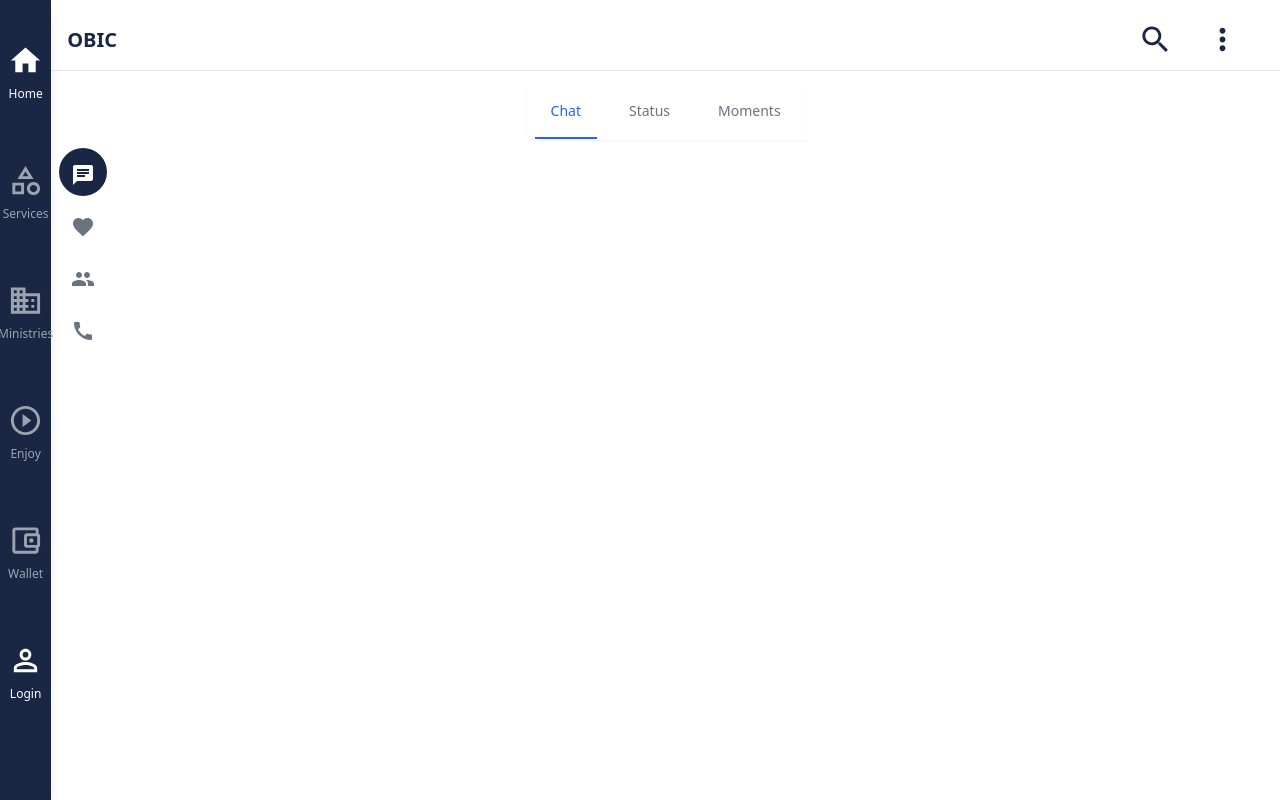
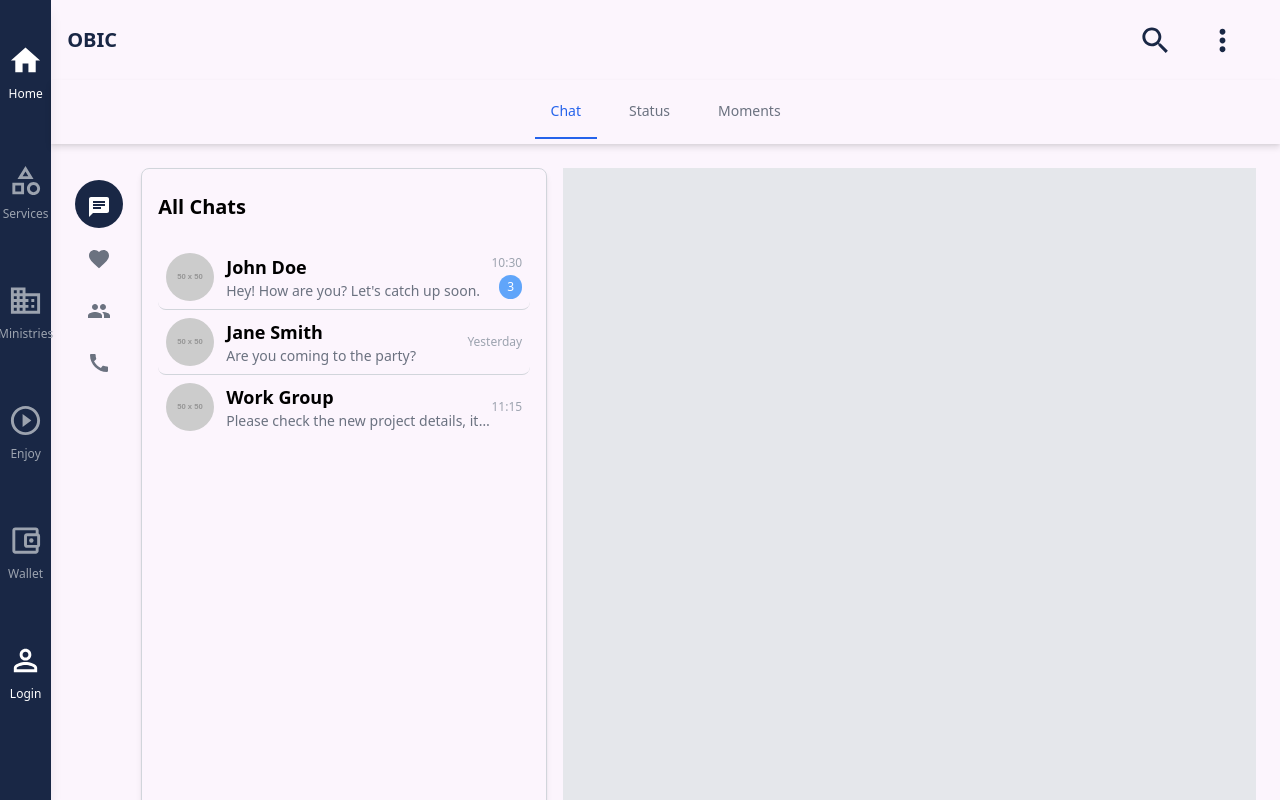
Before and after one commit to Tem-manager/ObicSystemWebsite, a React (Vite) app: page /chat/chats in a window 1280 px wide. Built offline with nearby package versions, Linux system fonts and the light colour scheme.

Commit message:
colors and chatTap

```diff
--- a/src/Components/Partials/SideBar.tsx
+++ b/src/Components/Partials/SideBar.tsx
@@ -18,7 +18,7 @@ const SideBar = () => {
   const isActive = (path) => location.pathname.startsWith(path);
 
   return (
-    <div className="bg-[#192745] h-screen w-[4vw] flex flex-col items-center py-8 shadow-lg fixed">
+    <div className="bg-[#192745] h-screen  flex flex-col items-center py-8 shadow-lg fixed sm:w-[1vw] md:w-[6vw] lg:w-[4vw] ">
       {/* Navigation Links */}
       <div className="flex flex-col items-center w-full space-y-10">
         {[
--- a/src/Layout/AppLayout.tsx
+++ b/src/Layout/AppLayout.tsx
@@ -1,10 +1,14 @@
 import SideBar from "../Components/Partials/SideBar";
+import { COLORS } from "../thems/Color";
 import PageContent from "./PageContent";
 
 function AppLayout() {
   return (
 
-    <div className="flex min-h-screen">
+    <div className="flex min-h-screen "
+    style={{ backgroundColor: COLORS.BACKGROUND }}
+>
+
 
       <aside className="">
         <SideBar />
--- a/src/features/chat/Components/Partials/ChatTab.tsx
+++ b/src/features/chat/Components/Partials/ChatTab.tsx
@@ -5,7 +5,7 @@ import { Link, useLocation } from "react-router-dom"; // استيراد useLocat
 
 export const ChatTab = () => {
   return (
-    <div className="sticky top-0 flex flex-col h-full pl-2">
+    <div className="sticky top-0 flex flex-col h-full pl-2 pt-4">
       <SlideTabs />
     </div>
   );
--- a/src/features/chat/Components/Partials/Header.tsx
+++ b/src/features/chat/Components/Partials/Header.tsx
@@ -39,7 +39,7 @@ import { MoreVert as MoreVertIcon, Search as SearchIcon } from "@mui/icons-mater
 function Header() {
   return (
     <div className="h-[10vh]  flex items-center justify-between ">
-      <div className="w-full bg-white pr-10 py-2 border-b border-gray-200box-border pl-4">
+      <div className="w-full pr-10 py-2  box-border pl-4 ">
         <div className="flex items-center justify-between h-[45px]">
           {/* Left section - OBIC text */}
           <div className="text-[#192745] text-xl font-semibold">OBIC</div>
--- a/src/features/chat/Components/Partials/Navbar.tsx
+++ b/src/features/chat/Components/Partials/Navbar.tsx
@@ -18,9 +18,9 @@ const Navbar: React.FC = () => {
   ];
 
   return (
-    <div className="h-[8vh] bg-white-700 flex items-center justify-center w-full">
+    <div className="h-[8vh] flex items-center justify-center w-full  shadow-[0_4px_6px_rgba(0,0,0,0.1),0_1px_3px_rgba(0,0,0,0.06)] relative z-10 ">
 
-    <div className="text-sm shadow-md font-medium text-center text-gray-500 bg-white shadow-sm">
+    <div className="text-sm  font-medium text-center text-gray-500  ">
       <ul className="flex justify-center items-center mb-px">
         {tabs.map((tab, index) => (
           <li key={index} className="mx-2">
--- a/src/features/chat/Layout/PageContent.tsx
+++ b/src/features/chat/Layout/PageContent.tsx
@@ -28,7 +28,7 @@ const PageContent: FC = () => {
   }, [pathname]);
 
   return (
-       <div className="overflow-auto h-[calc(100vh-18vh)]"
+       <div className="overflow-auto h-[calc(100vh-18vh)] p-4"
        ref={mainContentRef}
         >
       <div className="flex">
--- a/src/features/chat/pages/protected/chats/all-chats/AllChats.tsx
+++ b/src/features/chat/pages/protected/chats/all-chats/AllChats.tsx
@@ -1,61 +1,84 @@
 import ChatTab from "../../../../Components/Partials/ChatTab";
+import ChatList from "./ChatList";
 
 function AllChats() {
-  // مصفوفة البيانات
-  const chatData = Array.from({ length: 50 }, (_, index) => ({
-    id: index + 1,
-    imgSrc: "https://via.placeholder.com/50",
-    name: `مستخدم ${index + 1}`,
-    lastMessage: "هذه هي آخر رسالة.",
-    time: `${10 + index}:00 `,
-    unreadCount: index % 3 === 0 ? 2 : 0, // جعل بعض المحادثات تحتوي على رسائل غير مقروءة
-  }));
+
 
   return (
     <>
-
         <ChatTab />
 
-      <div className="flex-grow ml-[10px]  w-full h-[1200px]  ">
-        {/* تقسيم الجزء الأحمر إلى قسمين */}
+      <div className="flex-grow ml-[10px]  w-full  flex  ">
+{/*
+      <div className="w-[38%] bg-gray-200 p-4 m-2"
+       style={{ backgroundColor: COLORS.BACKGROUND }}
+      >
+      <h2 className="text-xl font-semibold mb-4">All Chats</h2>
 
+<div className="space-y-4">
+  <div className="flex items-center hover:bg-gray-100 p-2 rounded-lg cursor-pointer">
+    <img
+      src="https://via.placeholder.com/50"
+      alt="User"
+      className="w-12 h-12 rounded-full mr-3"
+    />
+    <div className="flex-1">
+      <h3 className="font-semibold text-lg">John Doe</h3>
+      <p className="text-sm text-gray-500 line-clamp-1">Hey! How are you? Let's catch up soon.</p>
+    </div>
+    <div className="text-center">
+      <span className="text-xs text-gray-400 block">10:30</span>
+      <span className="bg-blue-400 text-white text-xs rounded-full px-2 py-1 mt-1 inline-block">3</span>
+    </div>
+  </div>
+
+  <div className="flex items-center hover:bg-gray-100 p-2 rounded-lg cursor-pointer">
+    <img
+      src="https://via.placeholder.com/50"
+      alt="User"
+      className="w-12 h-12 rounded-full mr-3"
+    />
+    <div className="flex-1">
+      <h3 className="font-semibold text-lg">Jane Smith</h3>
+      <p className="text-sm text-gray-500 line-clamp-1">Are you coming to the party?</p>
+    </div>
+    <div className="text-center">
+      <span className="text-xs text-gray-400 block">Yesterday</span>
+    </div>
+  </div>
+
+  <div className="flex items-center hover:bg-gray-100 p-2 rounded-lg cursor-pointer">
+    <img
+      src="https://via.placeholder.com/50"
+      alt="Group"
+      className="w-12 h-12 rounded-full mr-3"
+    />
+    <div className="flex-1">
+      <h3 className="font-semibold text-lg">Work Group</h3>
+      <p className="text-sm text-gray-500 line-clamp-1">Please check the new project details, it's important.</p>
+    </div>
+    <div className="text-center">
+      <span className="text-xs text-gray-400 block">11:15</span>
+    </div>
+  </div>
+
+</div>
+      </div> */}
+      <ChatList/>
+      <div className="w-[65%] bg-gray-200 p-4 m-2">
+
+      </div>
       </div>
       </>
   );
 }
 
-function ChatCard({ imgSrc, name, lastMessage, time, unreadCount }) {
-  return (
-    <div className="flex items-center justify-between p-2 bg-white border-b border-gray-300 bg-gray-100 hover:bg-gray-50">
-      {/* صورة المستخدم */}
-      <img
-        src={imgSrc}
-        alt={name}
-        className="w-12 h-12 rounded-full object-cover"
-      />
 
-      {/* تفاصيل المحادثة */}
-      <div className="flex-1 ml-3">
-        <div className="flex justify-between items-center">
-          <h3 className="text-sm font-semibold text-[#192745]">{name}</h3>
-        </div>
-        <p className="text-xs text-gray-600 truncate">{lastMessage}</p>
-      </div>
 
-      {/* الوقت وعدد الرسائل غير المقروءة */}
-      <div className="flex flex-col items-center ml-2">
-        {/* الوقت */}
-        <span className="text-xs text-gray-500 mb-1">{time}</span>
 
-        {/* عدد الرسائل غير المقروءة */}
-        {unreadCount > 0 && (
-          <div className="bg-blue-400 text-white text-xs font-bold rounded-full w-5 h-5 flex items-center justify-center">
-            {unreadCount}
-          </div>
-        )}
-      </div>
-    </div>
-  );
-}
+
+
+
+
 
 export default AllChats;
--- /dev/null
+++ b/src/features/chat/pages/protected/chats/all-chats/ChatList.tsx
@@ -0,0 +1,76 @@
+import { COLORS } from "../../../../../../thems/Color";
+
+function ChatList() {
+  return (
+    <div
+      className="w-full sm:w-[38%] p-4 m-2 border border-gray-300 rounded-lg shadow-md h-screen"
+      style={{ backgroundColor: COLORS.BACKGROUND }}
+    >
+      <h2 className="text-xl font-semibold mb-4 sticky top-0 py-2">
+        All Chats
+      </h2>
+
+      {/* قائمة المحادثات */}
+      <div className="space-y-0 overflow-y-auto">
+        {/* محادثة 1 (مع رسالة غير مقروءة) */}
+        <div className="flex items-center hover:bg-gray-100 p-2 rounded-lg cursor-pointer border-b border-gray-300 last:border-b-0">
+          <img
+            src="https://via.placeholder.com/50"
+            alt="User"
+            className="w-12 h-12 rounded-full mr-3"
+          />
+          <div className="flex-1">
+            <h3 className="font-semibold text-lg">John Doe</h3>
+            <p className="text-sm text-gray-500 line-clamp-1">
+              Hey! How are you? Let's catch up soon.
+            </p>
+          </div>
+          <div className="flex flex-col items-end text-right">
+            <span className="text-xs text-gray-400">10:30</span>
+            <span className="bg-blue-400 text-white text-xs rounded-full px-2 py-1 mt-1 self-end">
+              3
+            </span>
+          </div>
+        </div>
+
+        {/* محادثة 2 (رسالة مقروءة) */}
+        <div className="flex items-center hover:bg-gray-100 p-2 rounded-lg cursor-pointer border-b border-gray-300 last:border-b-0">
+          <img
+            src="https://via.placeholder.com/50"
+            alt="User"
+            className="w-12 h-12 rounded-full mr-3"
+          />
+          <div className="flex-1">
+            <h3 className="font-semibold text-lg">Jane Smith</h3>
+            <p className="text-sm text-gray-500 line-clamp-1">
+              Are you coming to the party?
+            </p>
+          </div>
+          <div className="flex flex-col items-end text-right">
+            <span className="text-xs text-gray-400">Yesterday</span>
+          </div>
+        </div>
+
+        {/* محادثة 3 (رسالة مقروءة) */}
+        <div className="flex items-center hover:bg-gray-100 p-2 rounded-lg cursor-pointer border-b border-gray-300 last:border-b-0">
+          <img
+            src="https://via.placeholder.com/50"
+            alt="Group"
+            className="w-12 h-12 rounded-full mr-3"
+          />
+          <div className="flex-1">
+            <h3 className="font-semibold text-lg">Work Group</h3>
+            <p className="text-sm text-gray-500 line-clamp-1">
+              Please check the new project details, it's important.
+            </p>
+          </div>
+          <div className="flex flex-col items-end text-right">
+            <span className="text-xs text-gray-400">11:15</span>
+          </div>
+        </div>
+      </div>
+    </div>
+  );
+}
+
+export default ChatList;
--- /dev/null
+++ b/src/thems/Color.tsx
@@ -0,0 +1,64 @@
+// Color.tsx
+export const COLORS = {
+    BACKGROUND: "#fcf5fd",
+    PRIMARY: {
+      DEFAULT: "#1B2644",
+      LIGHTER_10: "#2C3A5E",
+      LIGHTER_20: "#3C4F78",
+      LIGHTER_30: "#4D6391",
+      DARKER_10: "#171F3B",
+      DARKER_20: "#141935",
+      DARKER_30: "#11142E",
+    },
+    TRANSPARENT: "transparent",
+    BLACK: {
+      DEFAULT: "#000000",
+      BLACK_54: "rgba(0, 0, 0, 0.54)",
+    },
+    GREY: {
+      LIGHT: "#DDDDDD",
+      DARK: "#686D76",
+      DEFAULT: "#9E9E9E",
+    },
+    WHITE: {
+      DEFAULT: "#FFFFFF",
+      WHITE_70: "rgba(255, 255, 255, 0.7)",
+      WHITE_60: "rgba(255, 255, 255, 0.6)",
+    },
+    ERROR: "#CC1006",
+    ORANGE: {
+      DEEP: "#FF3D00",
+      DEFAULT: "#e84700",
+      LIGHT: "#FFA726",
+    },
+    RED: "#EF5350",
+    YELLOW: "#FAF6BC",
+    GREEN: "#66BB6A",
+    TEAL: "#4DB6AC",
+    BLUE: {
+      DEFAULT: "#1E88E5",
+      SKY: "#42A5F5",
+      LIGHT: "#64B5F6",
+      EXTREME_LIGHT: "#CADCED",
+    },
+    PURPLE: {
+      DEFAULT: "#AD49E1",
+      SOFT: "#7986CB",
+    },
+    BROWN: "#8D6E63",
+  };
+
+  export const SHADOWS = {
+    ADS: [
+      "shadow-lg",
+      "shadow-BLACK/50",
+      "shadow-offset-[7px_7px]",
+      "shadow-BLUE-DEFAULT/20",
+    ],
+    ROUNDED_ICON_BUTTON: [
+      "shadow-md",
+      "shadow-GREY-LIGHT",
+      "shadow-offset-[2px_2px]",
+    ],
+    LIGHT_BUTTON: ["shadow-sm", "shadow-GREY-DARK", "shadow-blur-[10px]"],
+  };
```
